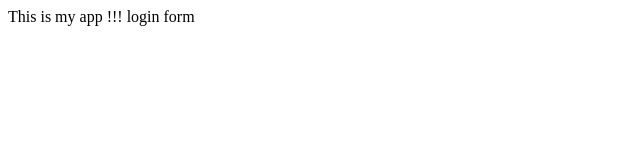
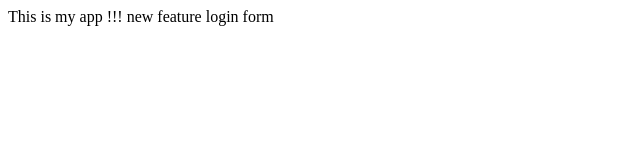
Before and after one commit to bharath173/myapp, a plain HTML site: page index.html in a window 1280 px wide. Shown: the whole page, without its empty margins (0-640 px from the left). Drawn offline with Linux system fonts and the light colour scheme.

Commit message:
changes to index.html

```diff
--- a/index.html
+++ b/index.html
@@ -3,7 +3,7 @@
        <title>My APP</title>
     </head>
     <body>
-        This is my app !!!
+        This is my app !!! new feature
         login form
     </body>
 </html>
```
